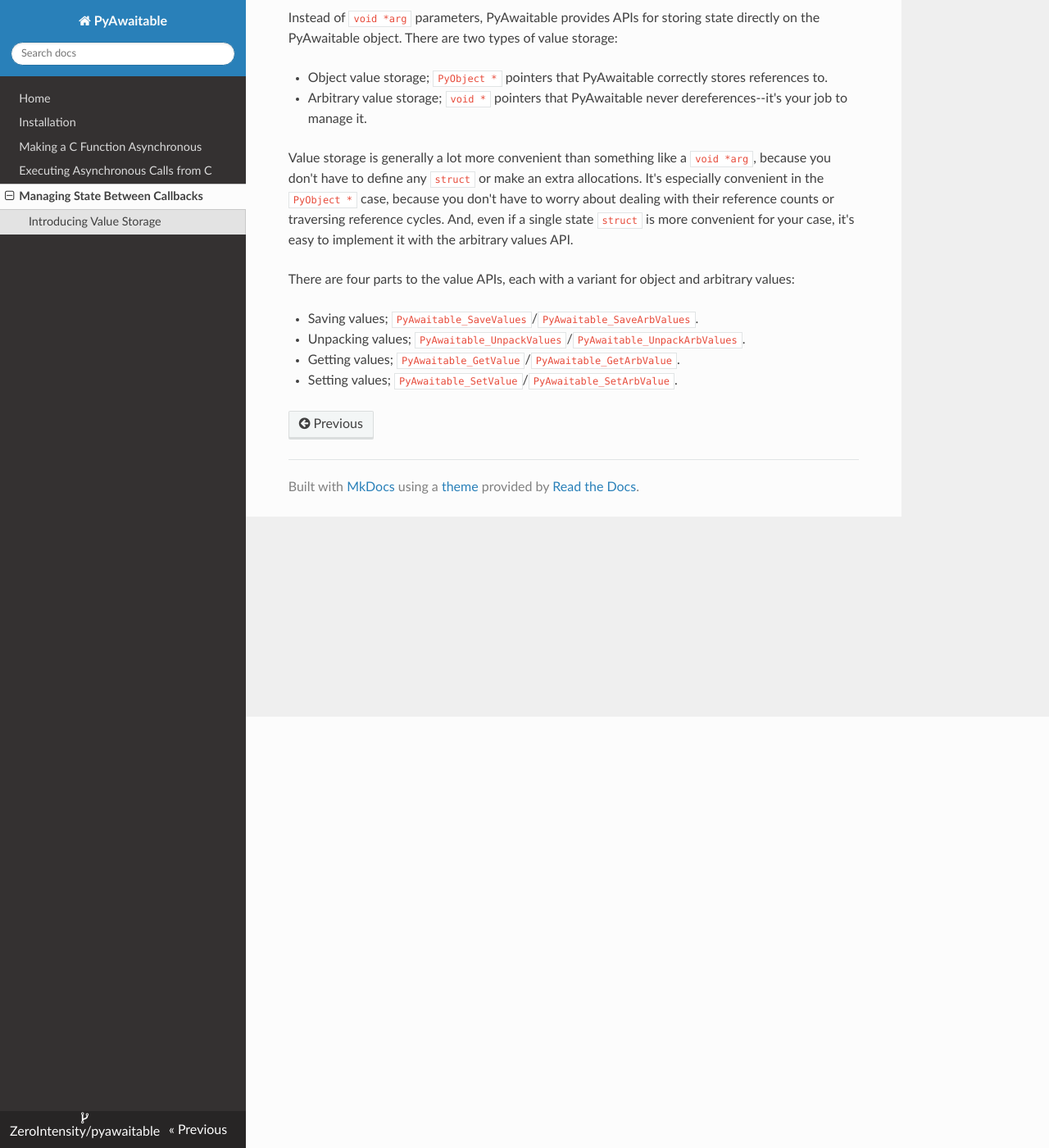
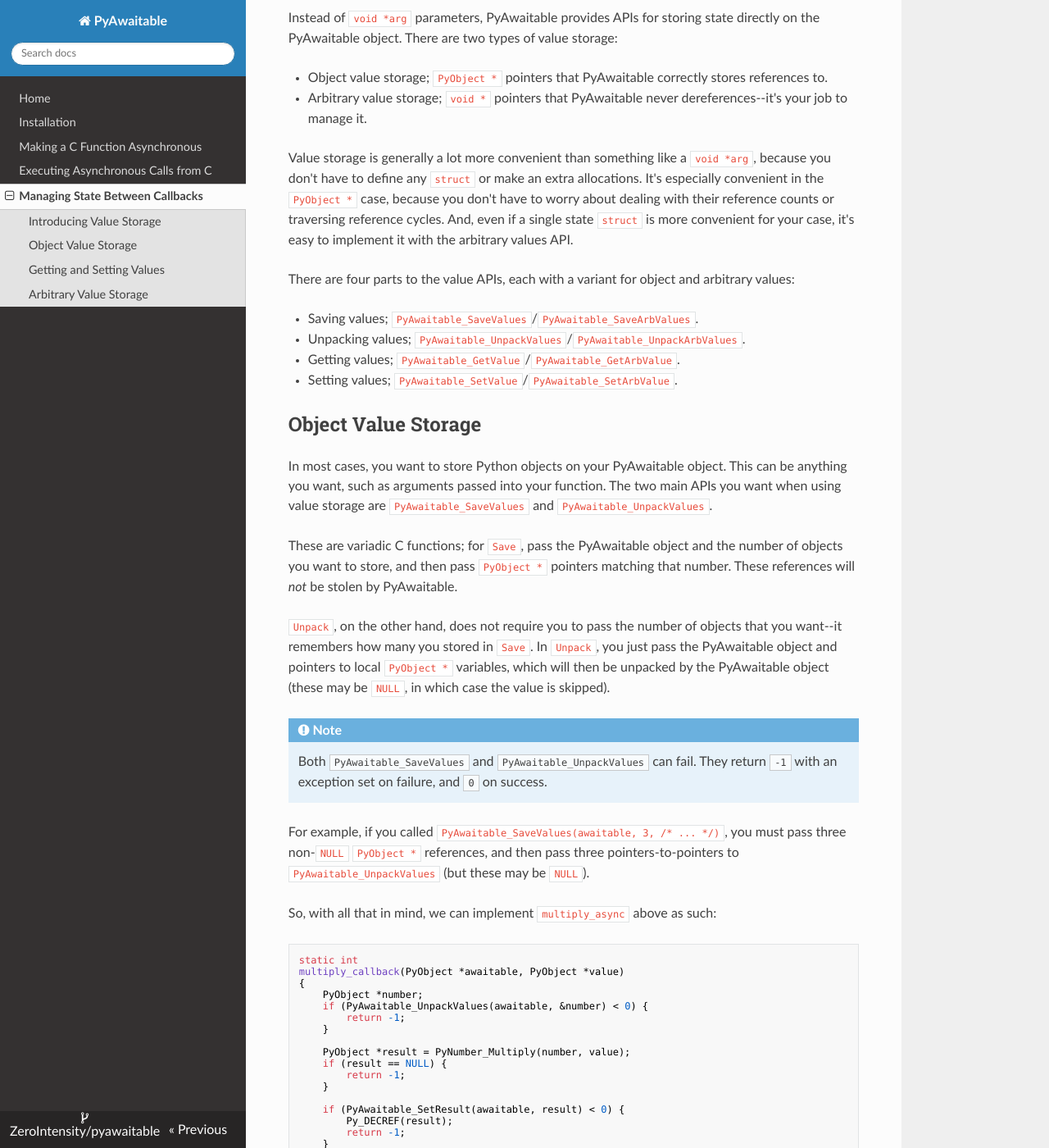
Before and after one commit to ZeroIntensity/pyawaitable, an MkDocs documentation site: the page built from docs/value_storage.md, in a window 1280 px wide and 1400 px high, scrolled down 526 px. Shown: the whole window at 82% size. Built offline with MkDocs 1.6.1, drawn with Linux system fonts in a browser that asks for light colours; nearby versions of some CDN libraries; some of the changed text lies outside the part shown.

Commit message:
Finish up the value storage page.

````diff
--- a/docs/value_storage.md
+++ b/docs/value_storage.md
@@ -28,3 +28,87 @@
 -   Unpacking values; `PyAwaitable_UnpackValues`/`PyAwaitable_UnpackArbValues`.
 -   Getting values; `PyAwaitable_GetValue`/`PyAwaitable_GetArbValue`.
 -   Setting values; `PyAwaitable_SetValue`/`PyAwaitable_SetArbValue`.
+
+## Object Value Storage
+
+In most cases, you want to store Python objects on your PyAwaitable object. This can be anything you want, such as arguments passed into your function. The two main APIs you want when using value storage are `PyAwaitable_SaveValues` and `PyAwaitable_UnpackValues`.
+
+These are variadic C functions; for `Save`, pass the PyAwaitable object and the number of objects you want to store, and then pass `PyObject *` pointers matching that number. These references will _not_ be stolen by PyAwaitable.
+
+`Unpack`, on the other hand, does not require you to pass the number of objects that you want--it remembers how many you stored in `Save`. In `Unpack`, you just pass the PyAwaitable object and pointers to local `PyObject *` variables, which will then be unpacked by the PyAwaitable object (these may be `NULL`, in which case the value is skipped).
+
+!!! note
+
+    Both `PyAwaitable_SaveValues` and `PyAwaitable_UnpackValues` can fail. They return `-1` with an exception set on failure, and `0` on success.
+
+For example, if you called `PyAwaitable_SaveValues(awaitable, 3, /* ... */)`, you must pass three non-`NULL` `PyObject *` references, and then pass three pointers-to-pointers to `PyAwaitable_UnpackValues` (but these may be `NULL`).
+
+So, with all that in mind, we can implement `multiply_async` above as such:
+
+```c
+static int
+multiply_callback(PyObject *awaitable, PyObject *value)
+{
+    PyObject *number;
+    if (PyAwaitable_UnpackValues(awaitable, &number) < 0) {
+        return -1;
+    }
+
+    PyObject *result = PyNumber_Multiply(number, value);
+    if (result == NULL) {
+        return -1;
+    }
+
+    if (PyAwaitable_SetResult(awaitable, result) < 0) {
+        Py_DECREF(result);
+        return -1;
+    }
+
+    Py_DECREF(result);
+    return 0;
+}
+
+static PyObject *
+multiply_async(PyObject *self, PyObject *args) // METH_VARARGS
+{
+    PyObject *number;
+    PyObject *get_number_io;
+
+    if (!PyArg_ParseTuple(args, "OO", &number, &get_number_io)) {
+        return NULL;
+    }
+
+    PyObject *awaitable = PyAwaitable_New();
+    if (awaitable == NULL) {
+        return NULL;
+    }
+
+    if (PyAwaitable_SaveValues(awaitable, 1, number) < 0) {
+        Py_DECREF(awaitable);
+        return NULL;
+    }
+
+    PyObject *coro = PyObject_CallNoArgs(get_number_io);
+    if (coro == NULL) {
+        Py_DECREF(awaitable);
+        return NULL;
+    }
+
+    if (PyAwaitable_AddAwait(awaitable, coro, multiply_callback, NULL) < 0) {
+        Py_DECREF(awaitable);
+        Py_DECREF(coro);
+        return NULL;
+    }
+
+    Py_DECREF(coro);
+    return awaitable;
+}
+```
+
+## Getting and Setting Values
+
+In rare cases, it might be desirable to get or set a specific value at an index. `PyAwaitable_SetValue` is useful if you intend to completely overwrite an object at a value index, but `PyAwaitable_GetValue` should basically never be preferred over `PyAwaitable_UnpackValues`; it's, more or less, there for completion.
+
+## Arbitrary Value Storage
+
+Arbitrary value storage works exactly the same as object value storage, with the exception of taking `void *` pointers instead of `PyObject *` pointers. PyAwaitable will never attempt to read or write the pointers that you pass, so managing their lifetime is up to you. In most cases, if your PyAwaitable object is supposed to own the state of the arbitrary value, you deallocate it in the last callback.
````
